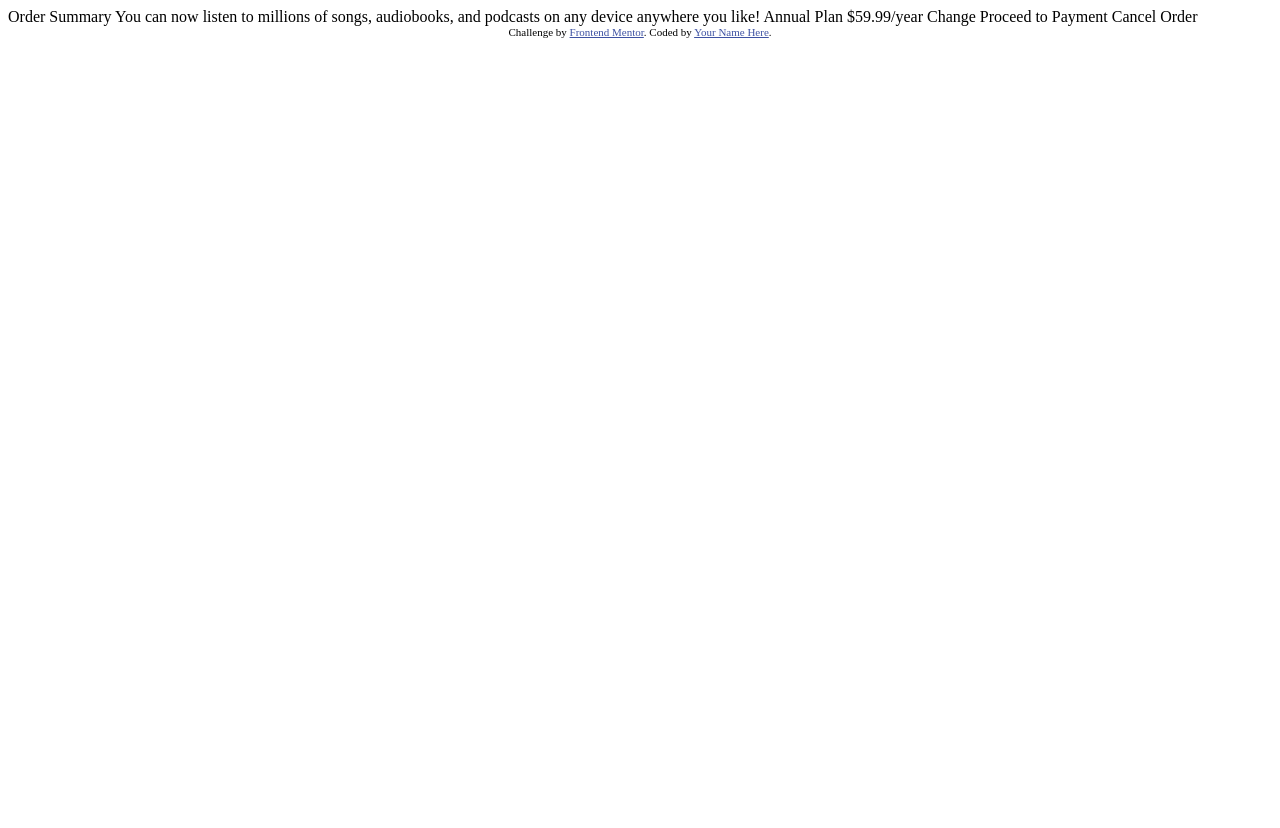
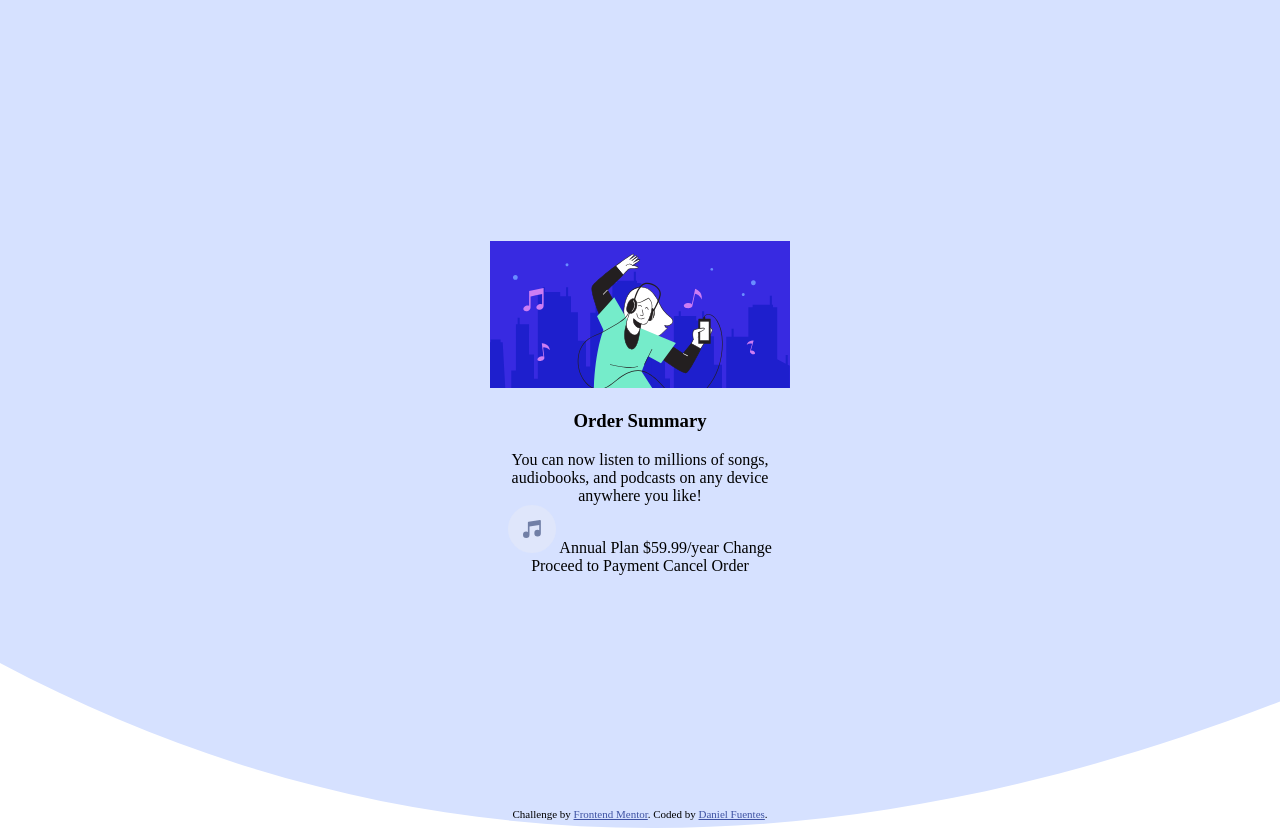
Before and after one commit to dfuentes22/order-summary-component, a plain HTML site: page index.html in a window 1280 px wide. Before the commit the page ends 800 px from the top, so only its background shows below. Drawn offline with Linux system fonts and the light colour scheme.

Commit message:
added tags and some styling to card

```diff
--- a/index.html
+++ b/index.html
@@ -7,11 +7,25 @@
   <!-- displays site properly based on user's device -->
 
   <link rel="icon" type="image/png" sizes="32x32" href="./images/favicon-32x32.png">
+  <link rel="stylesheet" href="css/style.css">
 
   <title>Frontend Mentor | Order summary card</title>
 
   <!-- Feel free to remove these styles or customise in your own stylesheet 👍 -->
   <style>
+    body {
+      background: url("images/pattern-background-desktop.svg") no-repeat;
+      background-size: cover;
+    }
+
+    main {
+      display: flex;
+      justify-content: center;
+      align-items: center;
+      min-height: 100vh;
+      width: 100%;
+    }
+
     .attribution {
       font-size: 11px;
       text-align: center;
@@ -20,28 +34,50 @@
     .attribution a {
       color: hsl(228, 45%, 44%);
     }
+
+    /* Card */
+    .card {
+      width: 100%;
+      max-width: 300px;
+      text-align: center;
+    }
+
+    .card img.card-hero-image {
+      width: 100%;
+    }
   </style>
 </head>
 
 <body>
-
-  Order Summary
-
+  <main>
+    <div class="card">
+      <img src="images/illustration-hero.svg" alt="card-hero-image" class="card-hero-image">
+      <h3 class="card-title">Order Summary</h3>
+      <div class="card-body">
         You can now listen to millions of songs, audiobooks, and podcasts on any
         device anywhere you like!
 
+        <div class="member-plan">
+          <img src="images/icon-music.svg" alt="icon-music">
           Annual Plan
           $59.99/year
-
           Change
+        </div>
 
         Proceed to Payment
         Cancel Order
+      </div>
+    </div>
+  </main>
 
+  <footer>
     <div class="attribution">
       Challenge by <a href="https://www.frontendmentor.io?ref=challenge" target="_blank">Frontend Mentor</a>.
-    Coded by <a href="#">Your Name Here</a>.
+      Coded by <a href="https://github.com/dfuentes22">Daniel Fuentes</a>.
     </div>
+  </footer>
+
+
 </body>
 
 </html>
```
Lines whose indentation alone changed are shown as unchanged.
